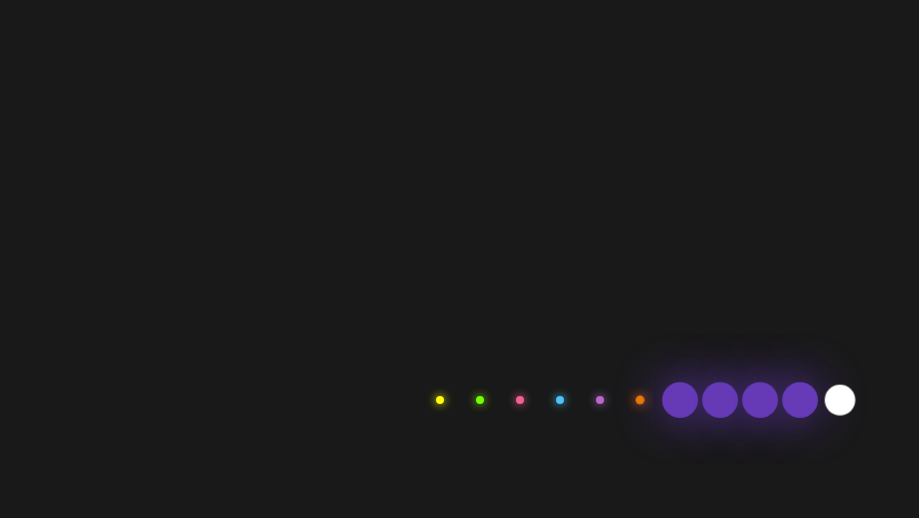
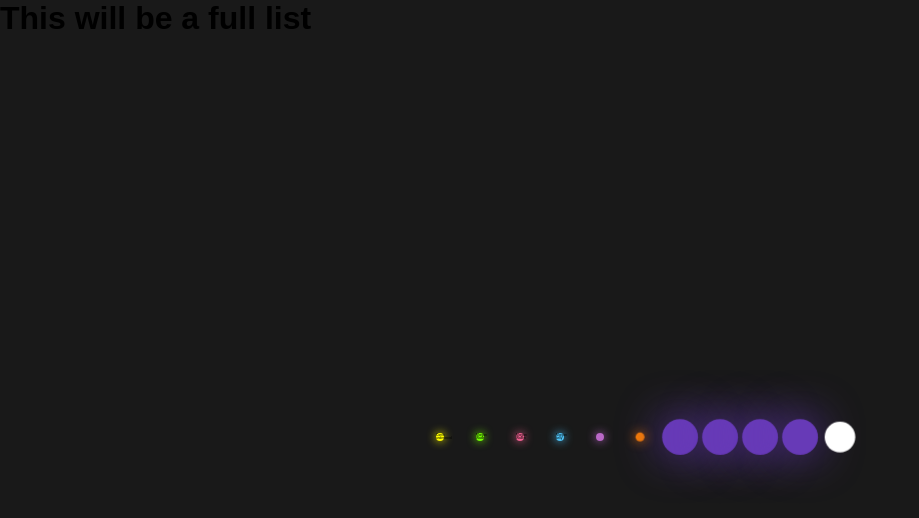
Before and after one commit to eeelii/practice2, a plain HTML site: page index.html in a window 1280 px wide. Shown: the whole page, without its empty margins (0-919 px from the left). Drawn offline with Linux system fonts and the light colour scheme.

Commit message:
created a developer branch to develop befor appling it to main

```diff
--- a/index.html
+++ b/index.html
@@ -7,11 +7,12 @@
   <title>Glowing Dots</title>
 </head>
 <body>
+  <h1>This will be a full list</h1>
   <ul>
-    <li></li>
-    <li></li>
-    <li></li>
-    <li></li>
+    <li>Carrie underwood</li>
+    <li>Morgan Wade</li>
+    <li>Morgan Wallen</li>
+    <li>Morgan kelly</li>
     <li></li>
     <li></li>
     <li></li>
```
